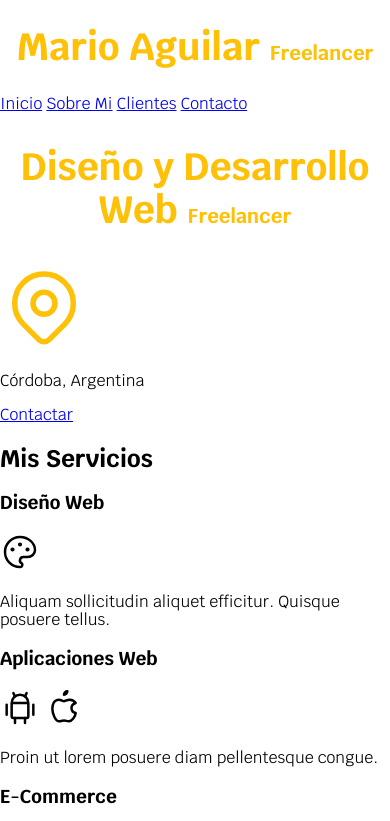
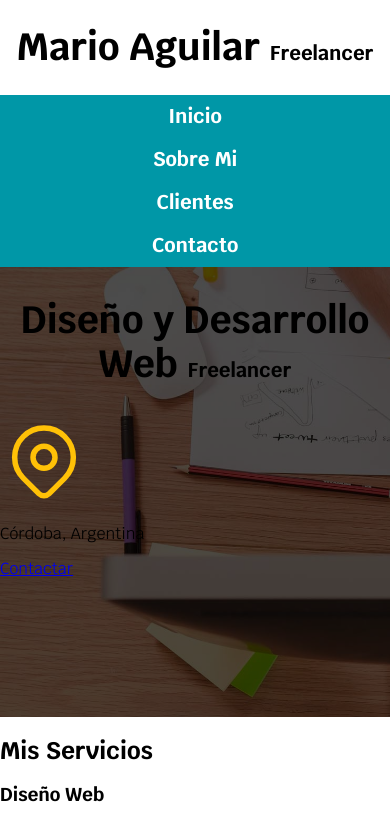
Before and after one commit to mario-r-aguilar/Freelancer-Page_Udemy, a plain HTML site: page index.html in a window 390 px wide. Shown: the top 821 px of the page. Drawn offline with Linux system fonts and the light colour scheme.

Commit message:
Se agrega media query, imagen y transparencia de la misma

```diff
--- a/css/style.css
+++ b/css/style.css
@@ -11,7 +11,12 @@
  /* Código para lograr 1rem = 10Px */
  html{
     font-size: 62.5%;
+    box-sizing: border-box;
  }
+
+ *, *:before, *:after {
+    box-sizing: inherit;
+  }
 
  body {
      font-size: 16px;
@@ -23,9 +28,61 @@
  .titulo{
     text-align: center;
     font-size: 3.8rem; /* Equivale a 38Px */
-    color: var(--primario);
 
  }
  .titulo span{
     font-size: 2rem;
  }
+
+ /* Centro el contenido de la barra de navegación */
+ .contenedor{
+    max-width: 120rem;
+    margin: 0 auto;
+ }
+
+ /* Agrego color al fondo manteniendo el contenido centrado*/
+ .nav-bg{
+     background-color: var(--secundario);
+ }
+
+ .navegacion-principal {
+    display: flex;
+    flex-direction: column;
+}
+
+@media (min-width: 768px) {
+    .navegacion-principal{
+        flex-direction: row;
+        justify-content: space-between;
+     }
+ }
+
+ .navegacion-principal a{
+    display: block;
+    text-align: center;
+    color: var(--blanco);
+    text-decoration: none;
+    font-size: 2rem;
+    font-weight: 700; /* Equivale a bold */
+    padding: 1rem; /* Agranda background-color de a:hover */
+ }
+
+ .navegacion-principal a:hover{
+    background-color: var(--primario);
+    color: var(--oscuro);
+ }
+
+ .hero{
+    background-image: url(../img/hero.jpg);
+    background-repeat: no-repeat;
+    background-size: cover;
+    height: 450px;
+    position: relative;
+ }
+
+ .contenido-hero{
+    position: absolute;
+    background-color: rgba(0, 0, 0, .7);
+    width: 100%;
+    height: 100%;
+ }
--- a/index.html
+++ b/index.html
@@ -21,14 +21,20 @@
         <h1 class="titulo">Mario Aguilar <span>Freelancer</span> </h1>
     </header>
 
-    <nav class="navegacion-principal">
-        <a href="#">Inicio</a>
-        <a href="#">Sobre Mi</a>
-        <a href="#">Clientes</a>
-        <a href="#">Contacto</a>
-    </nav>
+    <div class="nav-bg">
+        <nav class="navegacion-principal contenedor">
+            <a href="#">Inicio</a>
+            <a href="#">Sobre Mi</a>
+            <a href="#">Clientes</a>
+            <a href="#">Contacto</a>
+        </nav>
+    </div>
 
-    <section>
+
+    <section class="hero">
+
+        <div class="contenido-hero">
+
         <h2 class="titulo">Diseño y Desarrollo Web <span>Freelancer</span> </h2>
 
         <svg xmlns="http://www.w3.org/2000/svg" class="icon icon-tabler icon-tabler-map-pin" width="88" height="88" viewBox="0 0 24 24" stroke-width="1.5" stroke="#FFC107" fill="none" stroke-linecap="round" stroke-linejoin="round">
@@ -36,9 +42,10 @@
             <circle cx="12" cy="11" r="3" />
             <path d="M17.657 16.657l-4.243 4.243a2 2 0 0 1 -2.827 0l-4.244 -4.243a8 8 0 1 1 11.314 0z" />
         </svg>
+        <p>Córdoba, Argentina</p>
 
-        <p>Córdoba, Argentina</p>
         <a href="#">Contactar</a>
+        </div>
     </section>
 
     <main>
```
